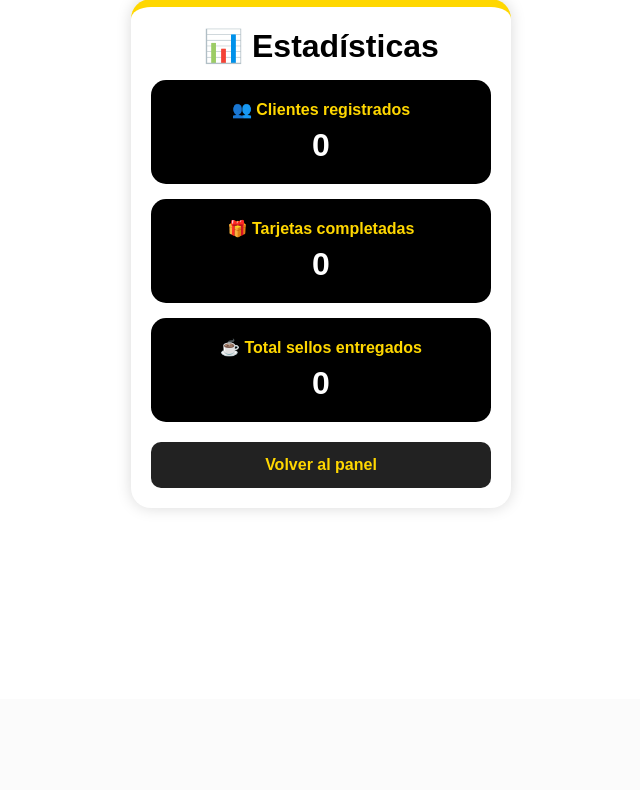
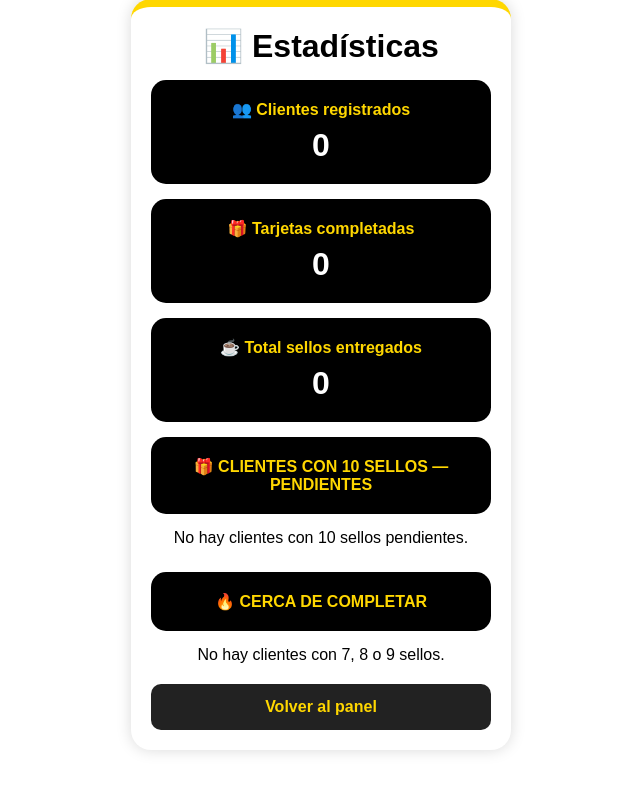
Before and after one commit to sofiarouter06-ship-it/TarjetadefidelidaddigitalELOHIMCoffee, a Flask app: template templates/estadisticas.html in a window 1280 px wide. Shown: the part 101-891 px from the top of the page, without its empty margins (319-959 px from the left). Before the commit the page ends 610 px from the top, so only its background shows below. Run offline with Flask 3, Linux system fonts and the light colour scheme; the template is opened without the code that fills it, so the values that code supplies are empty; parts of the project's set-up code (start-up, migrations or seed data) failed here and were passed over.

Commit message:
Agrega reportes de clientes por sellos

```diff
--- a/app.py
+++ b/app.py
@@ -506,19 +506,30 @@ def estadisticas():
         return redirect("/login")
 
     r = requests.get(
-        f"{SUPABASE_URL}/rest/v1/clientes?select=sellos,completadas",
+        f"{SUPABASE_URL}/rest/v1/clientes?select=id,nombre,apellido,sucursal,sellos,completadas",
         headers=HEADERS
     )
 
     data = safe_list(r)
 
+    pendientes = [
+        x for x in data
+        if x.get("sellos", 0) == 10
+    ]
+
+    cerca = [
+        x for x in data
+        if x.get("sellos", 0) in [7, 8, 9]
+    ]
+
     return render_template(
         "estadisticas.html",
         clientes=len(data),
         completadas=sum(x.get("completadas", 0) for x in data),
-        sellos=sum(x.get("sellos", 0) for x in data)
+        sellos=sum(x.get("sellos", 0) for x in data),
+        pendientes=pendientes,
+        cerca=cerca
     )
-
 
 # =========================
 # EXCEL DOWNLOAD (AGREGADO)
--- a/templates/estadisticas.html
+++ b/templates/estadisticas.html
@@ -45,7 +45,124 @@
             <span class="small">{{ sellos or 0 }}</span>
         </div>
 
-        <a class="btn-back" href="/admin">Volver al panel</a>
+
+        <!-- ========================= -->
+        <!-- CLIENTES CON 10 SELLOS -->
+        <!-- ========================= -->
+
+        <div class="box">
+            🎁 CLIENTES CON 10 SELLOS — PENDIENTES
+        </div>
+
+        {% if pendientes %}
+
+        <div style="overflow-x:auto;">
+
+            <table style="width:100%; border-collapse:collapse; margin-top:15px;">
+
+                <thead>
+                    <tr>
+                        <th style="padding:10px; text-align:left;">Cliente</th>
+                        <th style="padding:10px; text-align:left;">Sucursal</th>
+                        <th style="padding:10px; text-align:center;">Sellos</th>
+                    </tr>
+                </thead>
+
+                <tbody>
+
+                    {% for cliente in pendientes %}
+
+                    <tr>
+                        <td style="padding:10px;">
+                            {{ cliente["nombre"] }} {{ cliente["apellido"] }}
+                        </td>
+
+                        <td style="padding:10px;">
+                            {{ cliente["sucursal"] }}
+                        </td>
+
+                        <td style="padding:10px; text-align:center;">
+                            {{ cliente["sellos"] }}/10
+                        </td>
+                    </tr>
+
+                    {% endfor %}
+
+                </tbody>
+
+            </table>
+
+        </div>
+
+        {% else %}
+
+        <p style="margin-top:15px;">
+            No hay clientes con 10 sellos pendientes.
+        </p>
+
+        {% endif %}
+
+
+        <!-- ========================= -->
+        <!-- CERCA DE COMPLETAR -->
+        <!-- ========================= -->
+
+        <div class="box" style="margin-top:25px;">
+            🔥 CERCA DE COMPLETAR
+        </div>
+
+        {% if cerca %}
+
+        <div style="overflow-x:auto;">
+
+            <table style="width:100%; border-collapse:collapse; margin-top:15px;">
+
+                <thead>
+                    <tr>
+                        <th style="padding:10px; text-align:left;">Cliente</th>
+                        <th style="padding:10px; text-align:left;">Sucursal</th>
+                        <th style="padding:10px; text-align:center;">Sellos</th>
+                    </tr>
+                </thead>
+
+                <tbody>
+
+                    {% for cliente in cerca %}
+
+                    <tr>
+                        <td style="padding:10px;">
+                            {{ cliente["nombre"] }} {{ cliente["apellido"] }}
+                        </td>
+
+                        <td style="padding:10px;">
+                            {{ cliente["sucursal"] }}
+                        </td>
+
+                        <td style="padding:10px; text-align:center;">
+                            {{ cliente["sellos"] }}/10
+                        </td>
+                    </tr>
+
+                    {% endfor %}
+
+                </tbody>
+
+            </table>
+
+        </div>
+
+        {% else %}
+
+        <p style="margin-top:15px;">
+            No hay clientes con 7, 8 o 9 sellos.
+        </p>
+
+        {% endif %}
+
+
+        <a class="btn-back" href="/admin">
+            Volver al panel
+        </a>
 
     </div>
 
```
